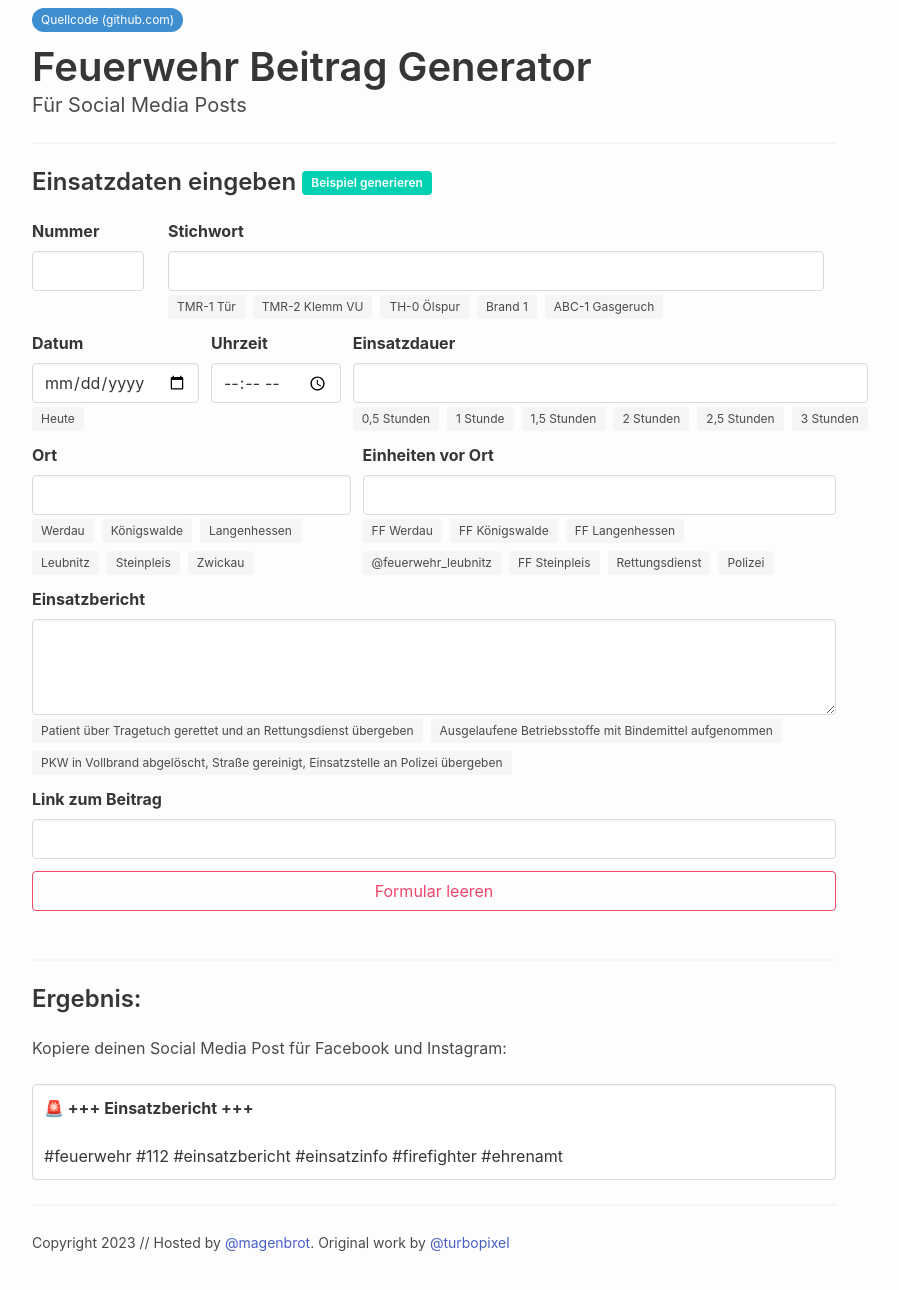
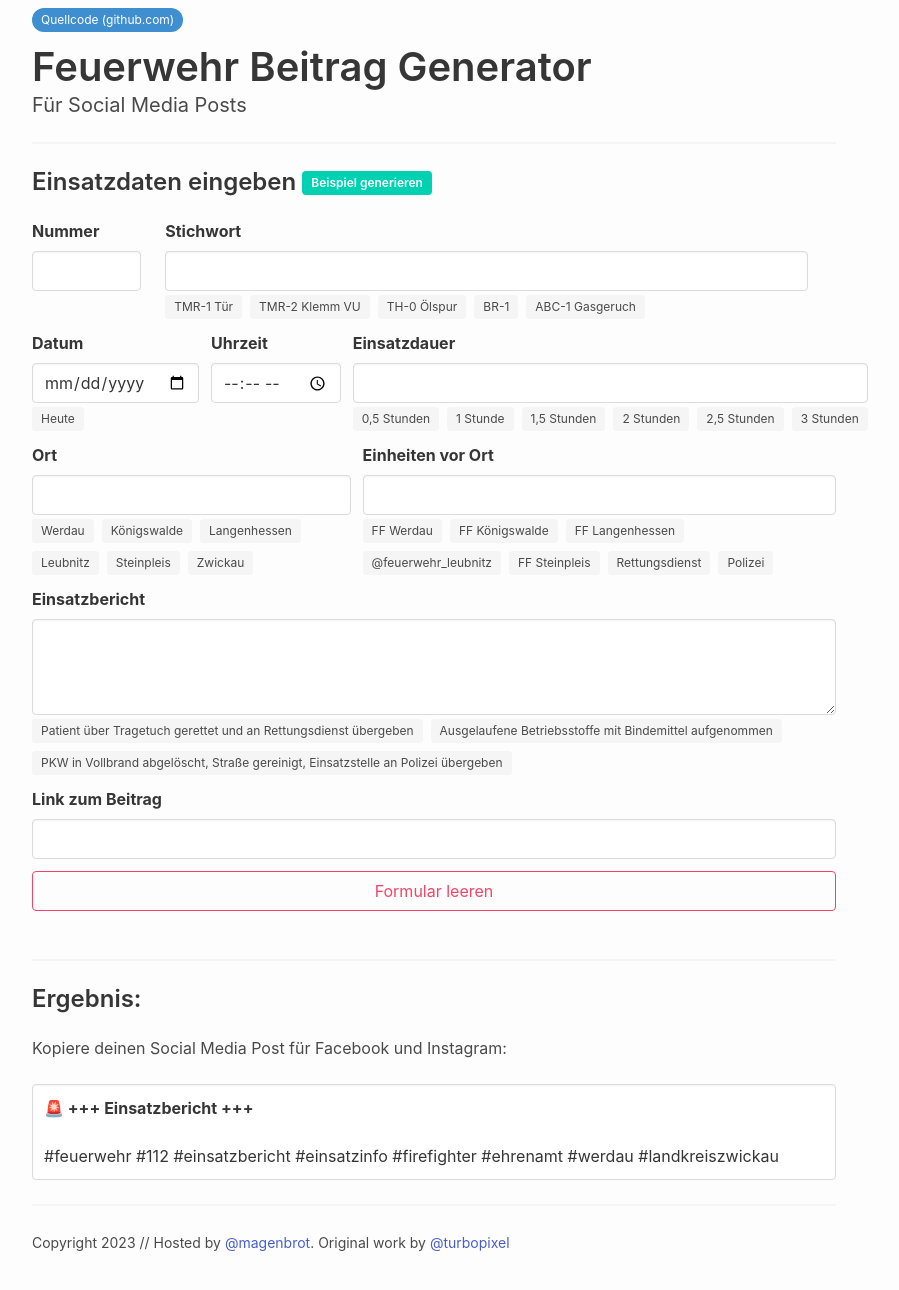
Before and after one commit to turbopixel/Feuerwehr-Beitrag-Generator, a Vue app: page / in a window 1280 px wide. Shown: the top 1290 px of the page, without its empty margins (206-1105 px from the left). Built offline with nearby package versions, Linux system fonts and the light colour scheme.

Commit message:
kleine Anpassungen

```diff
--- a/src/components/LayoutForm.vue
+++ b/src/components/LayoutForm.vue
@@ -113,7 +113,7 @@ export default {
                   <span class="tag is-clickable" @click="set_stichwort">TMR-1 Tür</span>
                   <span class="tag is-clickable" @click="set_stichwort">TMR-2 Klemm VU</span>
                   <span class="tag is-clickable" @click="set_stichwort">TH-0 Ölspur</span>
-                  <span class="tag is-clickable" @click="set_stichwort">Brand 1</span>
+                  <span class="tag is-clickable" @click="set_stichwort">BR-1</span>
                   <span class="tag is-clickable" @click="set_stichwort">ABC-1 Gasgeruch</span>
                 </div>
               </div>
@@ -229,7 +229,7 @@ export default {
         <br/>
         <div v-if="bericht.length > 0">{{ bericht }}<br/><br/></div>
         <div v-if="link.length > 0">{{ link }}<br/><br/></div>
-        <div>#feuerwehr #112 #einsatzbericht #einsatzinfo #firefighter #ehrenamt</div>
+        <div>#feuerwehr #112 #einsatzbericht #einsatzinfo #firefighter #ehrenamt #werdau #landkreiszwickau</div>
       </div>
     </div>
 
```
